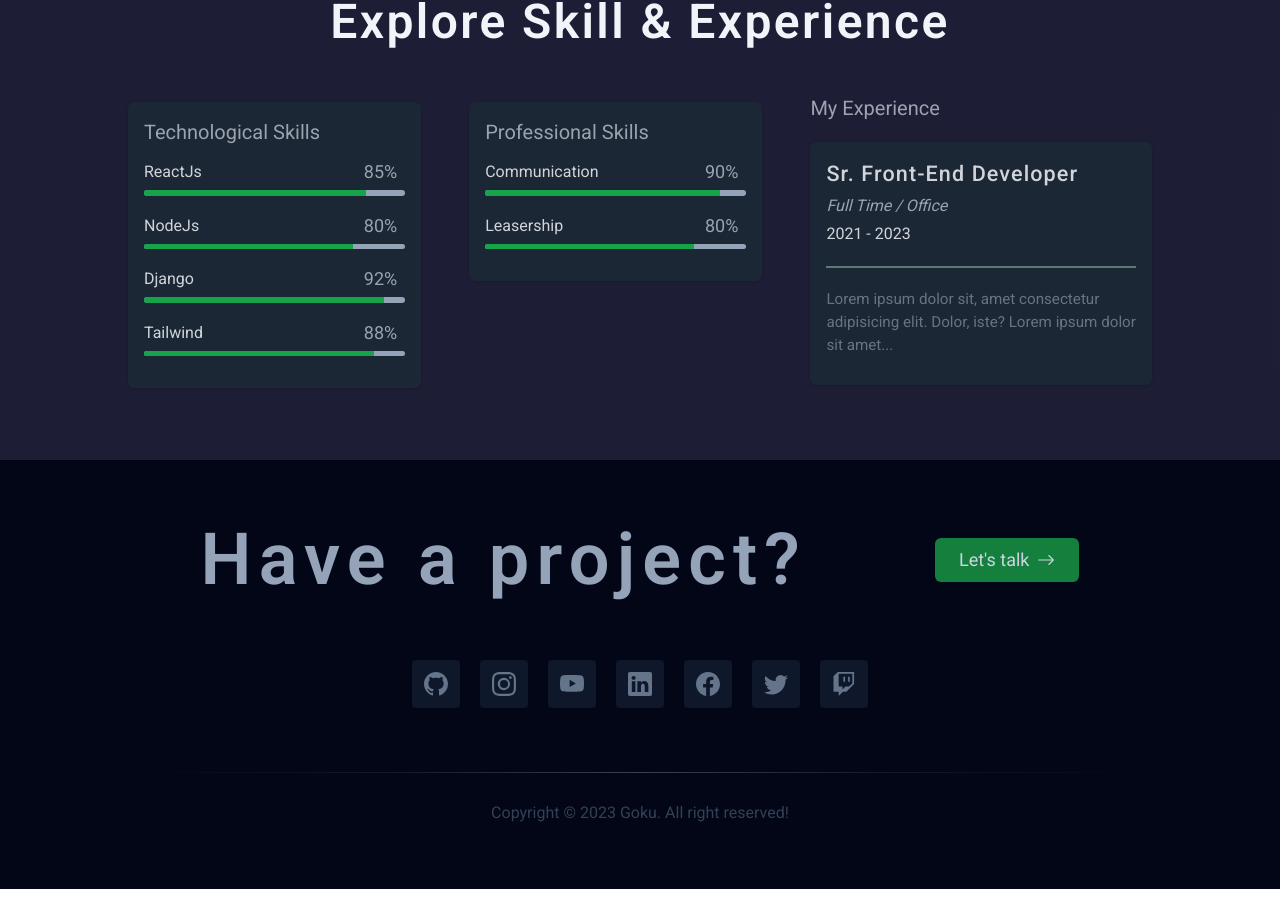
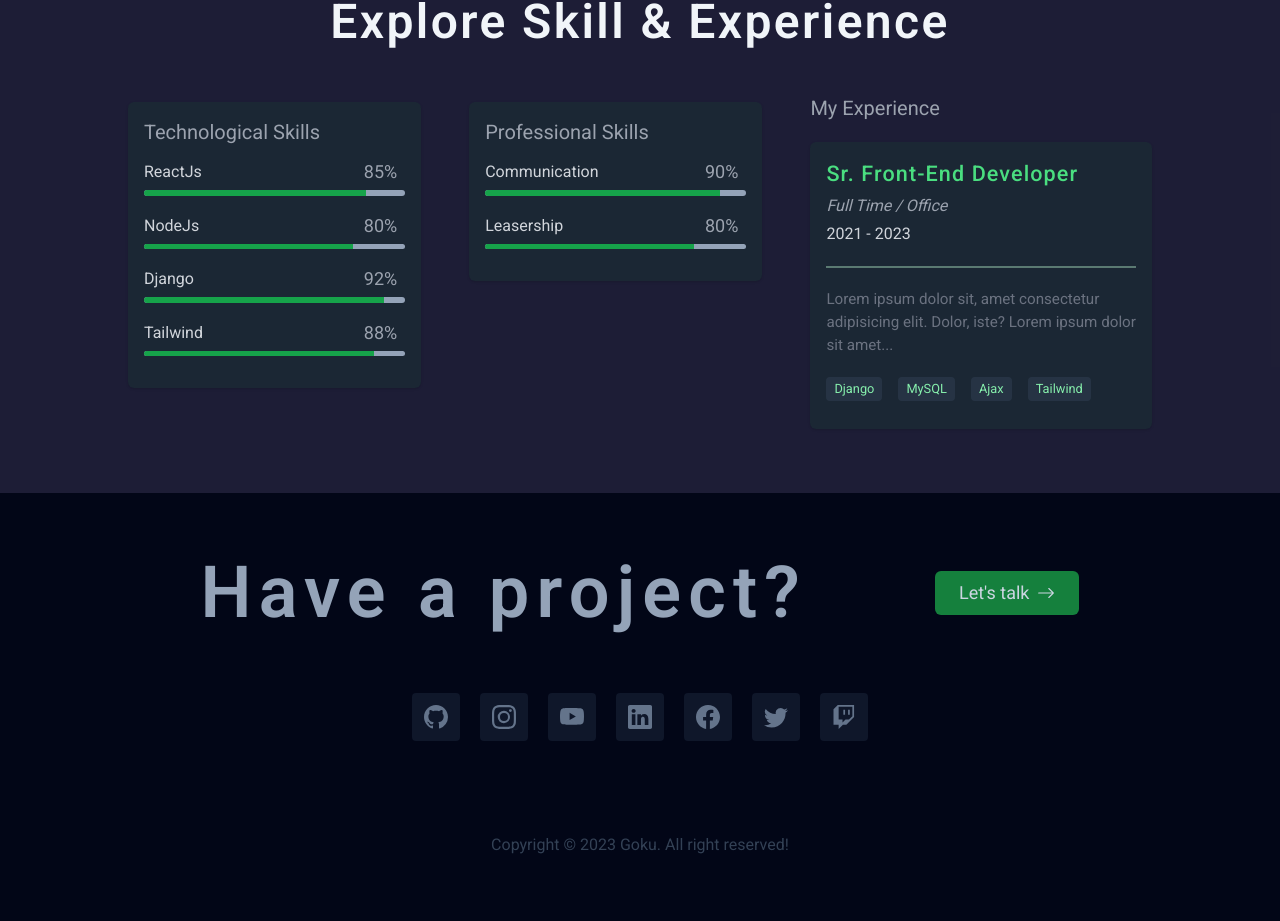
Before and after one commit to gokarna123-goku/m_portfolio, a React (Vite) app: page / in a window 1280 px wide. Shown: the part 1666-2587 px from the top of the page. Before the commit the page ends 2555 px from the top, so only its background shows below. Built offline with nearby package versions, Linux system fonts and the light colour scheme.

Commit message:
changes the things

```diff
--- a/src/components/Skill_Experience/SkillExperience.jsx
+++ b/src/components/Skill_Experience/SkillExperience.jsx
@@ -81,9 +81,8 @@ const SkillExperience = () => {
               <h1 className="text-xl font-normal text-gray-400 mb-5">
                 My Experience
               </h1>
-              <div className="snap-mandatory snap-x">
               <div className="w-full bg-green-900/20 shadow p-4 rounded-md">
-                  <h1 className="text-[1.35rem] text-gray-300 font-medium tracking-wider mb-1">
+                <h1 className="text-[1.35rem] text-green-400 font-medium tracking-wider mb-1">
                   Sr. Front-End Developer
                 </h1>
                 <h6 className="text-base text-gray-400 italic mb-1">
@@ -91,10 +90,15 @@ const SkillExperience = () => {
                 </h6>
                 <p className="text-base text-gray-300 mb-5">2021 - 2023</p>
                 <hr className="my-5 h-0.5 border-t-0 bg-green-200/40 opacity-100 dark:opacity-50" />
-                  <p className="text-[0.95rem] text-gray-500 mb-3">
+                <p className="text-[0.95rem] text-gray-500 mb-5">
                   Lorem ipsum dolor sit, amet consectetur adipisicing elit.
                   Dolor, iste? Lorem ipsum dolor sit amet...
                 </p>
+                <div className="flex items-center gap-4 mb-3">
+                  <div className="bg-slate-700/50 text-green-300 py-[0.15rem] px-2 rounded text-[0.8rem] cursor-pointer">Django</div>
+                  <div className="bg-slate-700/50 text-green-300 py-[0.15rem] px-2 rounded text-[0.8rem] cursor-pointer">MySQL</div>
+                  <div className="bg-slate-700/50 text-green-300 py-[0.15rem] px-2 rounded text-[0.8rem] cursor-pointer">Ajax</div>
+                  <div className="bg-slate-700/50 text-green-300 py-[0.15rem] px-2 rounded text-[0.8rem] cursor-pointer">Tailwind</div>
                 </div>
               </div>
             </div>
```
Lines whose indentation alone changed are shown as unchanged.
